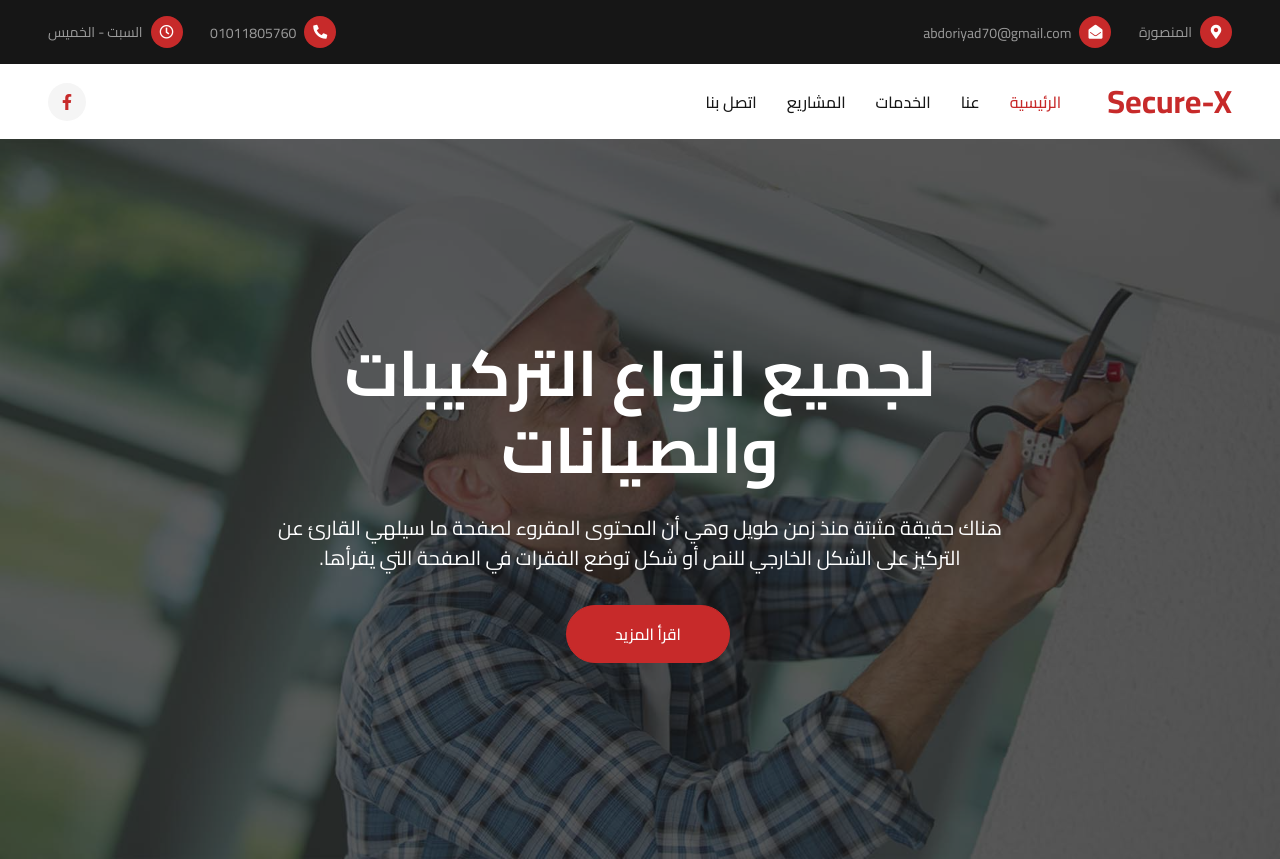
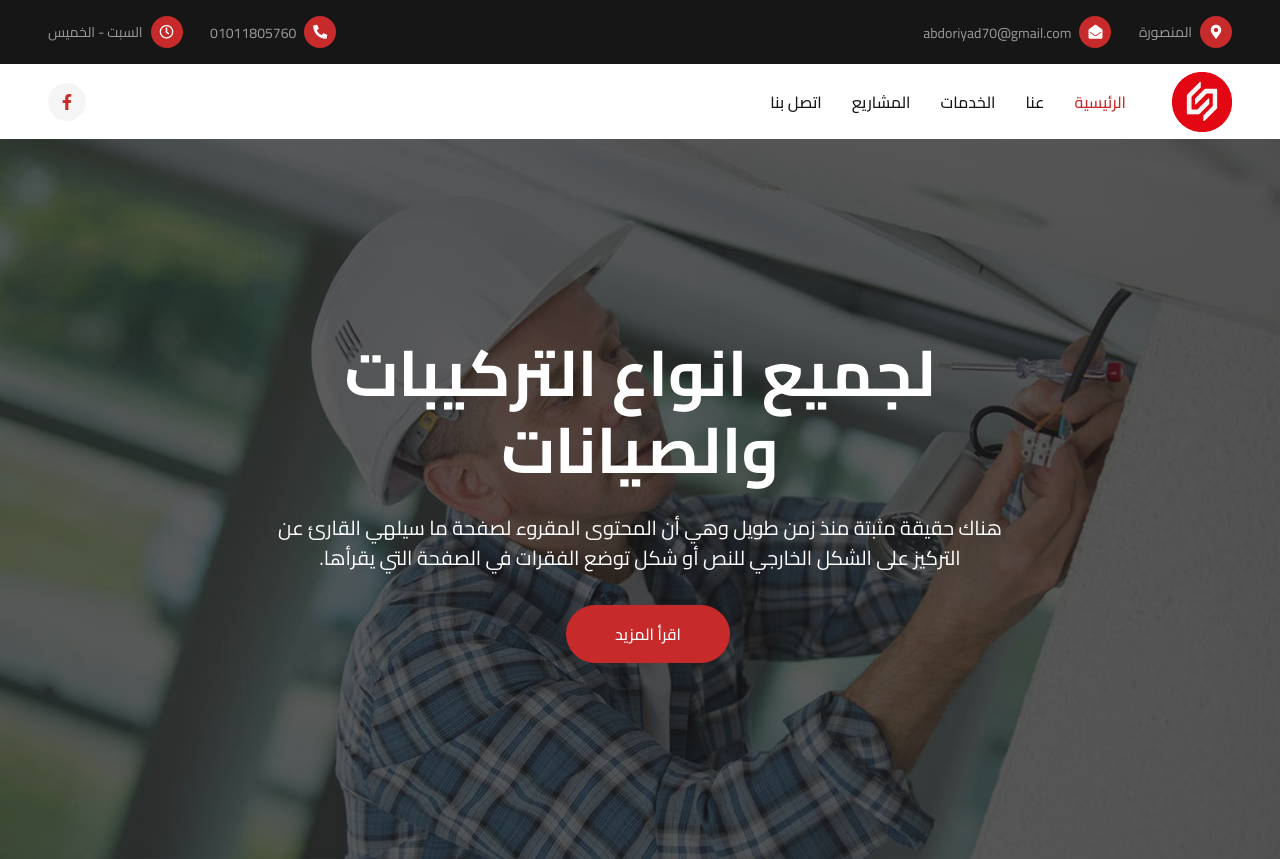
Before and after one commit to khaled311/secure-x, a plain HTML site: page index.html in a window 1280 px wide. Shown: the top 859 px of the page. Drawn offline with nearby package versions, Linux system fonts and the light colour scheme.

Commit message:
logo&favIcon

```diff
--- a/index.html
+++ b/index.html
@@ -2,13 +2,13 @@
 <html lang="en" dir="rtl">
   <head>
     <meta charset="utf-8" />
-    <title>Securex - CCTV Camera Website Template</title>
+    <title>سيكيور-إكس</title>
     <meta content="width=device-width, initial-scale=1.0" name="viewport" />
     <meta content="" name="keywords" />
     <meta content="" name="description" />
 
     <!-- Favicon -->
-    <link href="img/favicon.ico" rel="icon" />
+    <link href="img/favicon.png" rel="icon" />
 
     <!-- Google Web Fonts -->
     <link rel="preconnect" href="https://fonts.googleapis.com" />
@@ -100,7 +100,9 @@
       class="navbar navbar-expand-lg bg-white navbar-light sticky-top p-0 px-4 px-lg-5"
     >
       <a href="index.html" class="navbar-brand d-flex align-items-center">
-        <h2 class="m-0 text-primary">Secure-X</h2>
+        <h2 class="m-0 text-primary">
+          <img src="img/favicon.png" alt="" style="max-height: 60px" />
+        </h2>
       </a>
       <button
         type="button"
```
Also changed, not shown: img/favicon.png (added).
